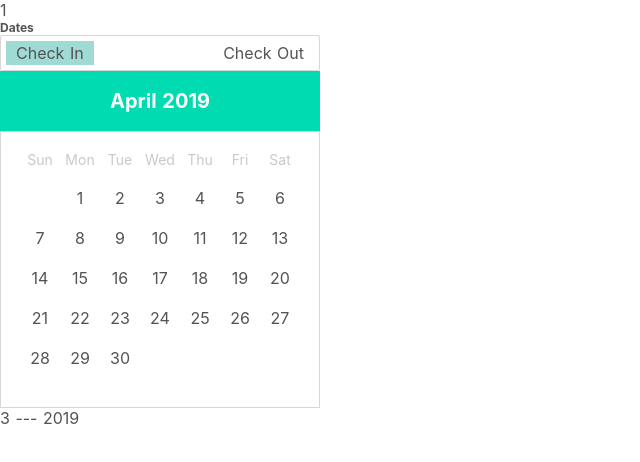
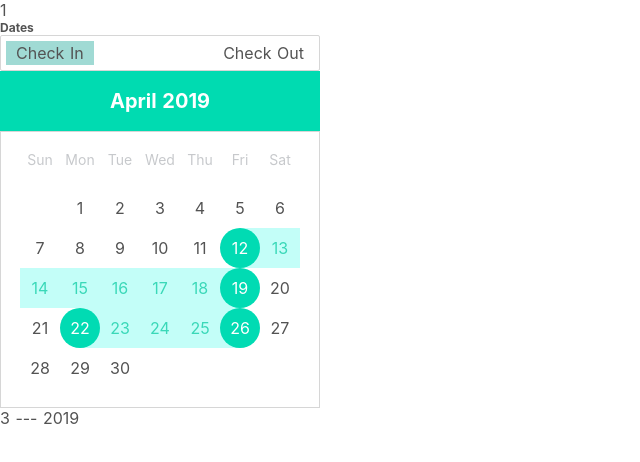
Before and after one commit to 965750/date-picker, a Nuxt app: page / in a window 1280 px wide. Both pictures are taken after a click on the element "Check In". Shown: the top 462 px of the page, without its empty margins (0-640 px from the left). Built offline with nearby package versions, Linux system fonts and the light colour scheme; some icons are missing.

Commit message:
many ranges for available dates created

```diff
--- a/components/DateForm.vue
+++ b/components/DateForm.vue
@@ -11,7 +11,7 @@
         <span :class="['dateForm__btn', openCalendar === 2 ? 'dateForm__btn--active' : '']" @click="openCalendar = 2">Check Out</span>
       </p>
     </div>
-    <DatePicker v-if="openCalendar !== 0" />
+    <DatePicker v-if="openCalendar !== 0" :available-dates="availableDates" />
   </div>
 </template>
 <script>
@@ -24,7 +24,21 @@ export default {
   },
   data () {
     return {
-      openCalendar: 0
+      openCalendar: 0,
+      availableDates: [
+        {
+          start: new Date(new Date(2019, 4, 2)),
+          end: new Date(new Date(2019, 4, 9))
+        },
+        {
+          start: new Date(new Date(2019, 3, 22)),
+          end: new Date(new Date(2019, 3, 26))
+        },
+        {
+          start: new Date(new Date(2019, 3, 12)),
+          end: new Date(new Date(2019, 3, 19))
+        }
+      ]
     }
   }
 }
--- a/components/DatePicker.vue
+++ b/components/DatePicker.vue
@@ -23,14 +23,35 @@
         <div
           v-for="space in daysSpacing"
           :key="`spacing-${space}`"
-          class="datePicker__day"
+          class="day"
         />
         <div
           v-for="day in daysInMonth"
           :key="`calendar-${day.label}`"
-          class="datePicker__day"
+          :class="[`day`, day.availableType === 1 ? 'day__wrapper--available' : '']"
         >
-          {{ day.label }}
+          <div
+            :class="[
+              day.availableType === 2 ? 'day__wrapper--circle' : '',
+              day.availableType === 3 ? 'day__wrapper--circle' : '',
+            ]"
+          />
+
+          <div
+            v-if="day.availableType === 3 || day.availableType === 2"
+            :class="[
+              day.availableType === 2 ? 'day__wrapper--availableRight' : '',
+              day.availableType === 3 ? 'day__wrapper--availableLeft' : '',
+            ]"
+          />
+          <span
+            :class="[
+              'day__label',
+              day.availableType === 2 || day.availableType === 3 ? 'day__label--available' : '',
+            ]"
+          >
+            {{ day.label }}
+          </span>
         </div>
       </div>
     </div>
@@ -41,6 +62,12 @@
 <script>
 export default {
   name: 'DatePicker',
+  props: {
+    availableDates: {
+      required: true,
+      type: Array
+    }
+  },
   data () {
     return {
       days: ['Sunday', 'Monday', 'Tuesday', 'Wednesday', 'Thursday', 'Friday', 'Saturday'],
@@ -59,17 +86,34 @@ export default {
       }
     },
     daysInMonth () {
-      console.log(new Date(2019, 3, 22).getTime())
       const days = new Array(new Date(this.year, this.month + 1, 0).getDate())
       days.fill(1)
 
       const fullDays = days.map((day, index) => {
+        const timestamp = new Date(this.year, this.month, index + 1).getTime()
+        let availableType = 0
+
+        this.availableDates.forEach((date) => {
+          if (timestamp < date.end.getTime() && timestamp > date.start.getTime()) {
+            availableType = 1
+          }
+
+          if (timestamp === date.start.getTime()) {
+            availableType = 2
+          }
+
+          if (timestamp === date.end.getTime()) {
+            availableType = 3
+          }
+        })
+
         return {
           label: index + 1,
-          timestamp: new Date(2019, 4, index + 1).getTime()
+          timestamp,
+          availableType
         }
       })
-
+      console.log(fullDays, 44444)
       return fullDays
     }
   },
@@ -118,12 +162,6 @@ export default {
     flex-wrap: wrap;
   }
 
-  &__day {
-    text-align: center;
-    width: 40px;
-    height: 40px;
-  }
-
   &__daysLabels {
     display: flex;
     font-size: 14px;
@@ -141,4 +179,69 @@ export default {
     min-height: 260px;
   }
 }
+
+.day {
+  text-align: center;
+  width: 40px;
+  height: 40px;
+  line-height: 40px;
+  position: relative;
+
+  &:hover {
+    border: 2px solid #01DBB3;
+    border-radius: 50%;
+    cursor: pointer;
+  }
+
+  &__label {
+    z-index: 3;
+    position: absolute;
+    top: 50%;
+    left: 50%;
+    transform: translate(-50%, -50%);
+
+    &--available {
+      color: #FFF;
+    }
+  }
+  &__wrapper {
+
+    &--available {
+      background: #C3FEF8;
+      color: #3AD8B8;
+
+      &:hover {
+        border: 2px solid #01DBB3;
+        border-radius: 50%;
+        cursor: pointer;
+      }
+    }
+
+    &--circle {
+      position: absolute;
+      top: 0;
+      z-index: 2;
+      width: 100%;
+      height: 100%;
+      border-radius: 50%;
+      background: #01DBB3;
+      color: #FFF;
+    }
+
+    &--availableRight {
+      position: absolute;
+      z-index: 1;
+      background: #C3FEF8;
+      width: 50%;
+      height: 100%;
+      top: 0;
+      right: 0;
+    }
+
+    &--availableLeft {
+      @extend .day__wrapper--availableRight;
+      left: 0;
+    }
+  }
+}
 </style>
```
